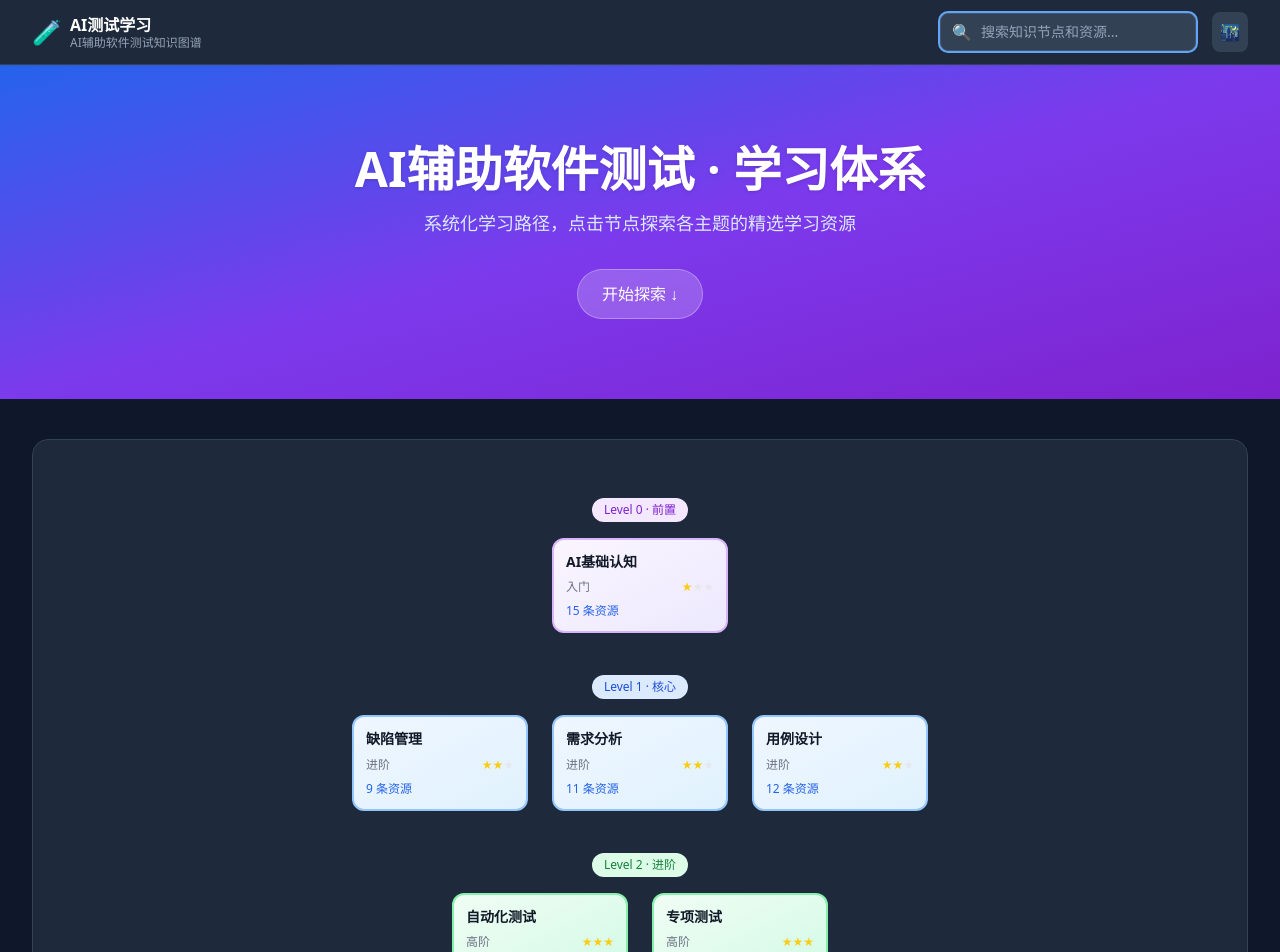
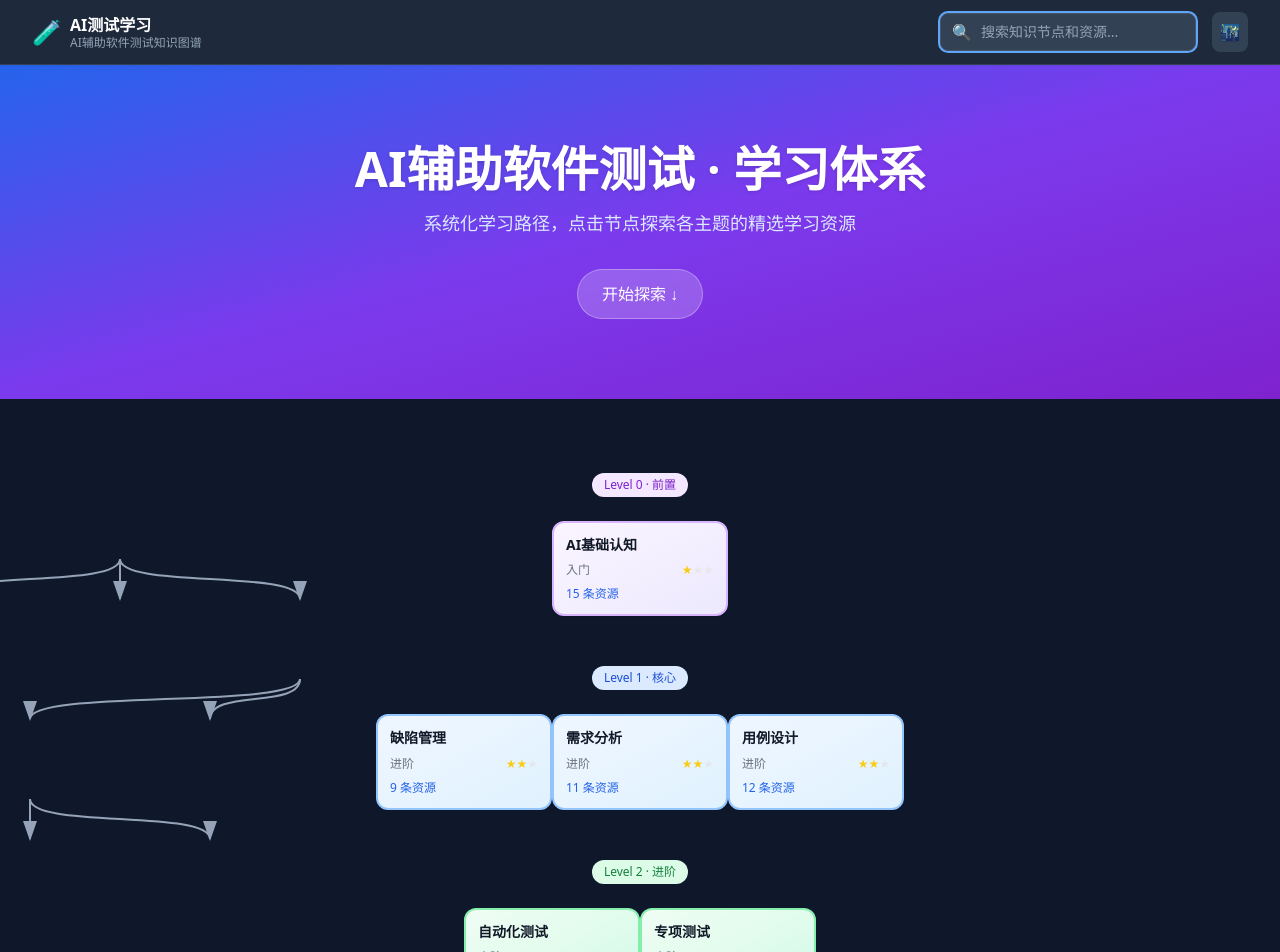
Before and after one commit to dazhuang778/ai-test-learning-site, a Next.js app: page / in a window 1280 px wide. Shown: the top 952 px of the page. Built offline with nearby package versions, Linux system fonts and the light colour scheme.

Commit message:
feat: 移除知识图谱白色边框，新增父子节点连接线
- 移除图谱外层的白色卡片容器
- 使用 SVG 绘制贝塞尔曲线连接父子节点
- 连接线带箭头，灰色系配色

```diff
--- a/components/KnowledgeGraph.tsx
+++ b/components/KnowledgeGraph.tsx
@@ -33,6 +33,17 @@ interface LevelGroup {
   nodes: KnowledgeNode[];
 }
 
+// 构建父子关系映射
+function buildParentMap(nodes: KnowledgeNode[]): Record<string, string> {
+  const map: Record<string, string> = {};
+  nodes.forEach(node => {
+    if (node.parent) {
+      map[node.slug] = node.parent;
+    }
+  });
+  return map;
+}
+
 export default function KnowledgeGraph({ nodes }: KnowledgeGraphProps) {
   // 按 level 分组
   const levelGroups: LevelGroup[] = [];
@@ -50,12 +61,78 @@ export default function KnowledgeGraph({ nodes }: KnowledgeGraphProps) {
       levelGroups.push({ level, nodes: levelMap[level] });
     });
 
+  const parentMap = buildParentMap(nodes);
+
   return (
-    <div className="w-full py-8">
+    <div className="w-full py-8 relative">
+      {/* 连接线 SVG 层 */}
+      <svg
+        className="absolute top-0 left-0 w-full h-full pointer-events-none z-0"
+        style={{ overflow: 'visible' }}
+      >
+        <defs>
+          <marker
+            id="arrowhead"
+            markerWidth="10"
+            markerHeight="7"
+            refX="9"
+            refY="3.5"
+            orient="auto"
+          >
+            <polygon points="0 0, 10 3.5, 0 7" fill="#94a3b8" />
+          </marker>
+        </defs>
+        {nodes.map(node => {
+          if (!node.parent) return null;
+          const parent = nodes.find(n => n.slug === node.parent);
+          if (!parent) return null;
+
+          const parentLevelIndex = levelGroups.findIndex(g => g.level === parent.level);
+          const childLevelIndex = levelGroups.findIndex(g => g.level === node.level);
+          const parentIndex = levelGroups[parentLevelIndex].nodes.indexOf(parent);
+          const childIndex = levelGroups[childLevelIndex].nodes.indexOf(node);
+
+          const levelCount = levelGroups.length;
+          const vGap = 120; // 垂直间距
+          const hGap = 180; // 水平节点间距
+
+          // 计算位置（居中对齐）
+          const parentLevelWidth = levelGroups[parentLevelIndex].nodes.length * hGap;
+          const childLevelWidth = levelGroups[childLevelIndex].nodes.length * hGap;
+
+          const parentX = (parentIndex - (levelGroups[parentLevelIndex].nodes.length - 1) / 2) * hGap;
+          const parentY = parentLevelIndex * vGap + 40;
+          const childX = (childIndex - (levelGroups[childLevelIndex].nodes.length - 1) / 2) * hGap;
+          const childY = childLevelIndex * vGap + 40;
+
+          const startX = parentX + 88; // 卡片宽度的一半
+          const startY = parentY + 80;
+          const endX = childX + 88;
+          const endY = childY;
+
+          //贝塞尔曲线控制点
+          const cx1 = startX;
+          const cy1 = startY + 30;
+          const cx2 = endX;
+          const cy2 = endY - 30;
+
+          return (
+            <path
+              key={`${parent.slug}-${node.slug}`}
+              d={`M ${startX} ${startY} C ${cx1} ${cy1}, ${cx2} ${cy2}, ${endX} ${endY}`}
+              stroke="#94a3b8"
+              strokeWidth="2"
+              fill="none"
+              markerEnd="url(#arrowhead)"
+            />
+          );
+        })}
+      </svg>
+
       {levelGroups.map(group => (
-        <div key={group.level} className="mb-10 last:mb-0">
+        <div key={group.level} className="mb-12 last:mb-0 relative z-10">
           {/* Level 标签 */}
-          <div className="text-center mb-4">
+          <div className="text-center mb-6">
             <span
               className={`inline-block px-3 py-1 rounded-full text-xs font-medium ${
                 LEVEL_STYLES[group.level]?.badge ?? ''
@@ -66,7 +143,7 @@ export default function KnowledgeGraph({ nodes }: KnowledgeGraphProps) {
           </div>
 
           {/* 节点行 */}
-          <div className="flex flex-wrap justify-center gap-6">
+          <div className="flex flex-wrap justify-center gap-x-18 gap-y-6">
             {group.nodes.map(node => {
               const style = LEVEL_STYLES[node.level] ?? LEVEL_STYLES[0];
               return (
--- a/pages/index.tsx
+++ b/pages/index.tsx
@@ -1,5 +1,4 @@
 import { GetStaticProps } from 'next';
-import { useEffect, useState } from 'react';
 import Layout from '../components/Layout';
 import KnowledgeGraph from '../components/KnowledgeGraph';
 import { getAllNodes } from '../lib/nodes';
@@ -58,11 +57,8 @@ export default function Home({ nodes }: HomeProps) {
       </div>
 
       <div className="max-w-7xl mx-auto px-4 sm:px-6 lg:px-8 py-10">
-        {/* 知识图谱 */}
-        <div
-          id="graph"
-          className="bg-white dark:bg-slate-800 rounded-2xl border border-gray-200 dark:border-slate-700 shadow-sm p-6"
-        >
+        {/* 知识图谱（无白色边框） */}
+        <div id="graph">
           <KnowledgeGraph nodes={nodes} />
         </div>
 
```
